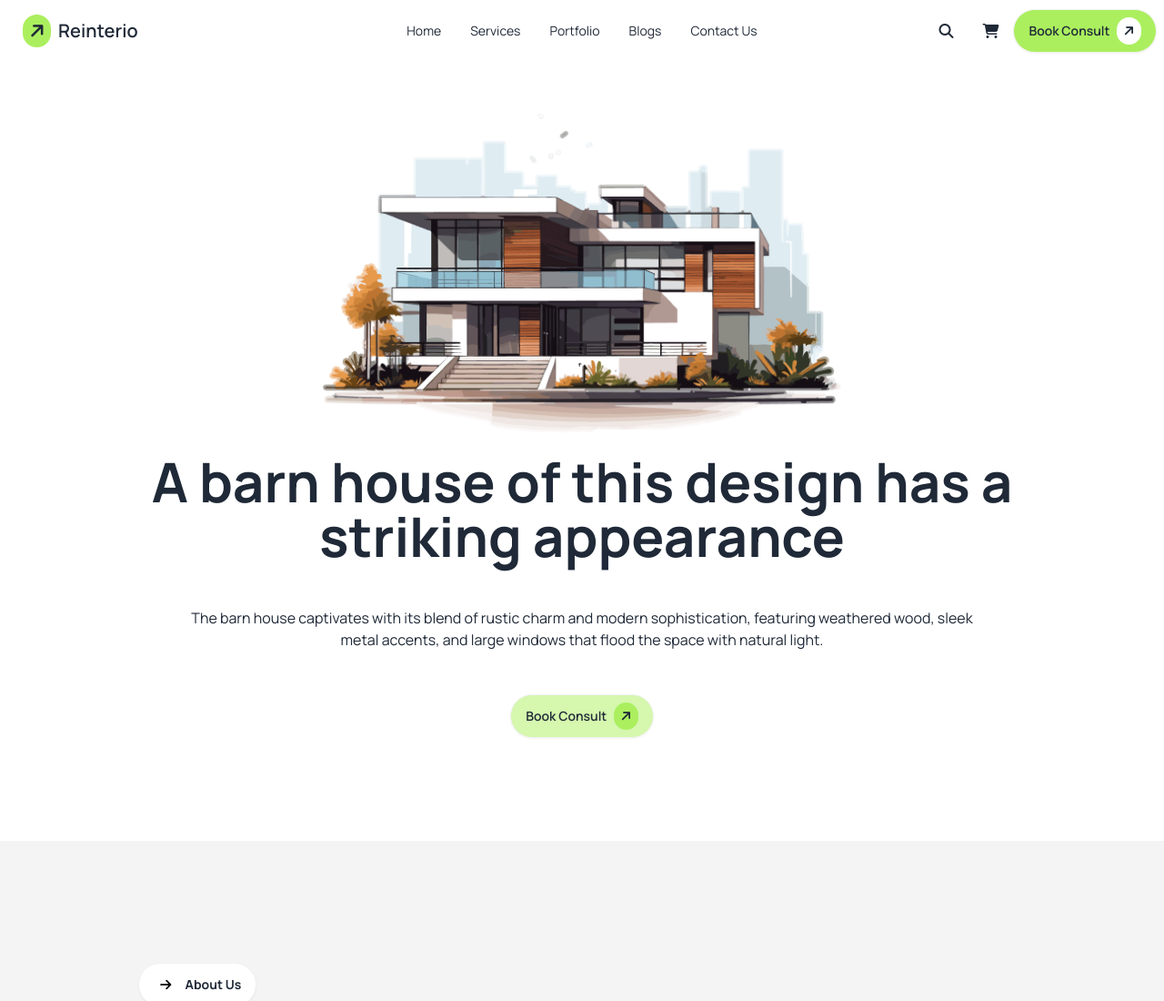
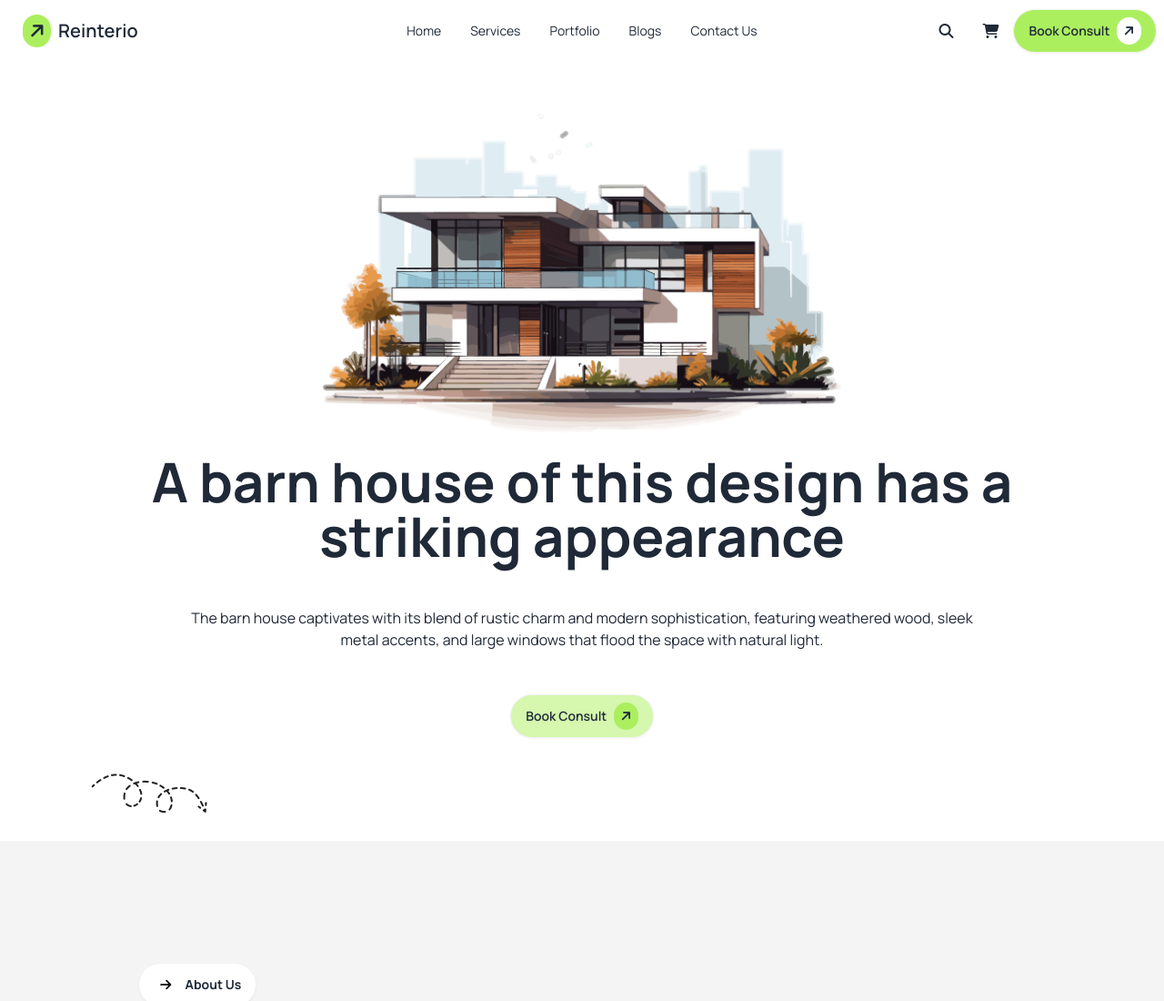
Before and after one commit to saudanoor/third-assingment, a plain HTML site: page index.html in a window 1280 px wide. Shown: the top 1100 px of the page at 91% size. Drawn offline with nearby package versions, Linux system fonts and the light colour scheme; files whose address does not match are found by name.

Commit message:
vector added

```diff
--- a/index.html
+++ b/index.html
@@ -137,7 +137,7 @@
     <main>
 
 
-      <div class="icon hidden md:block absolute top-[850px]  left-[100px]"><img src="../Reinterio-Website-for-Apartments/assets/Vector.png" alt=""></div>
+      <div class="icon hidden md:block absolute top-[850px]  left-[100px]"><img src="assets/Vector.png" alt=""></div>
 
       <!-- DESIGN PART STARTS HERE -->
       <div class="DESIGN">
```
